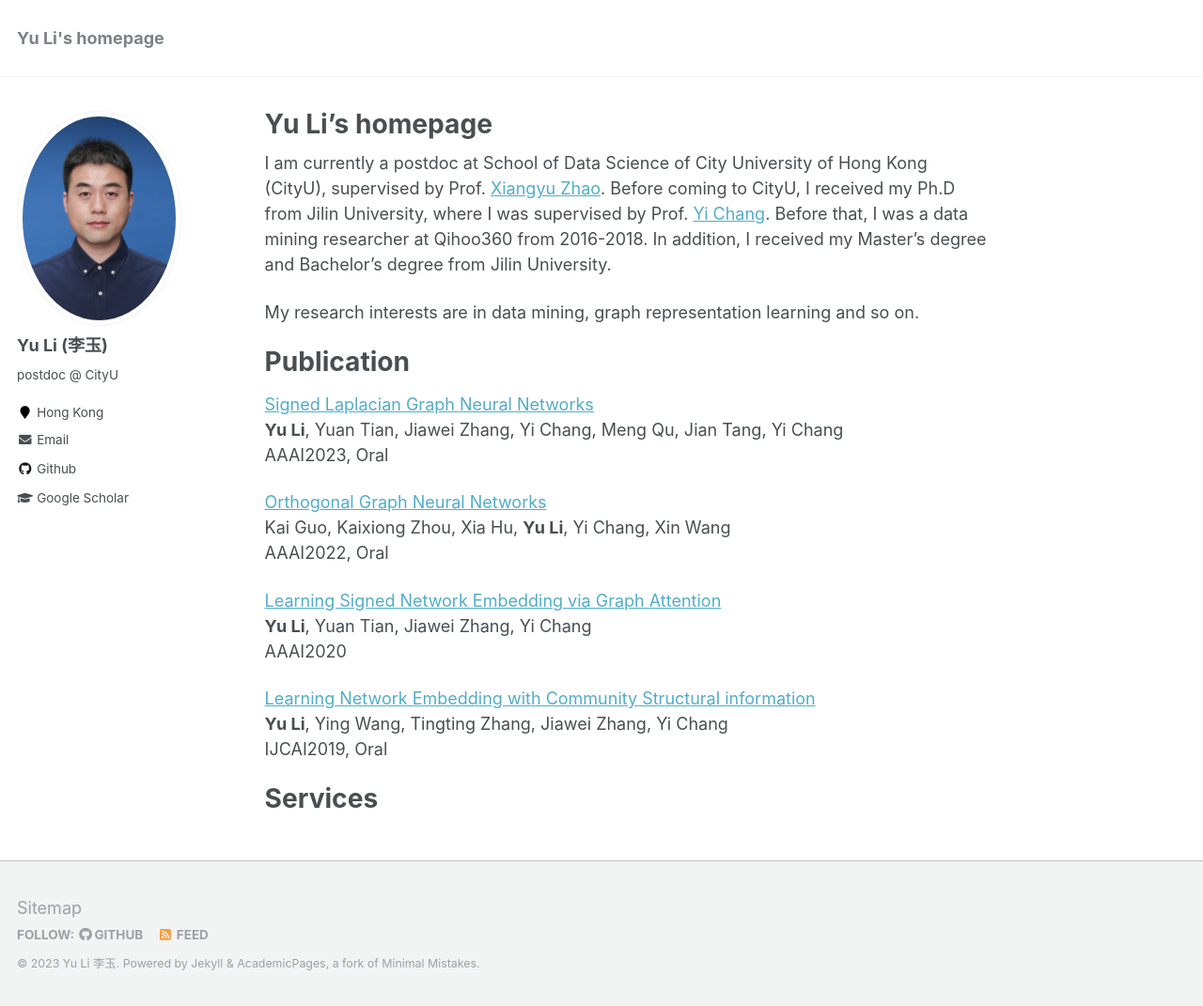
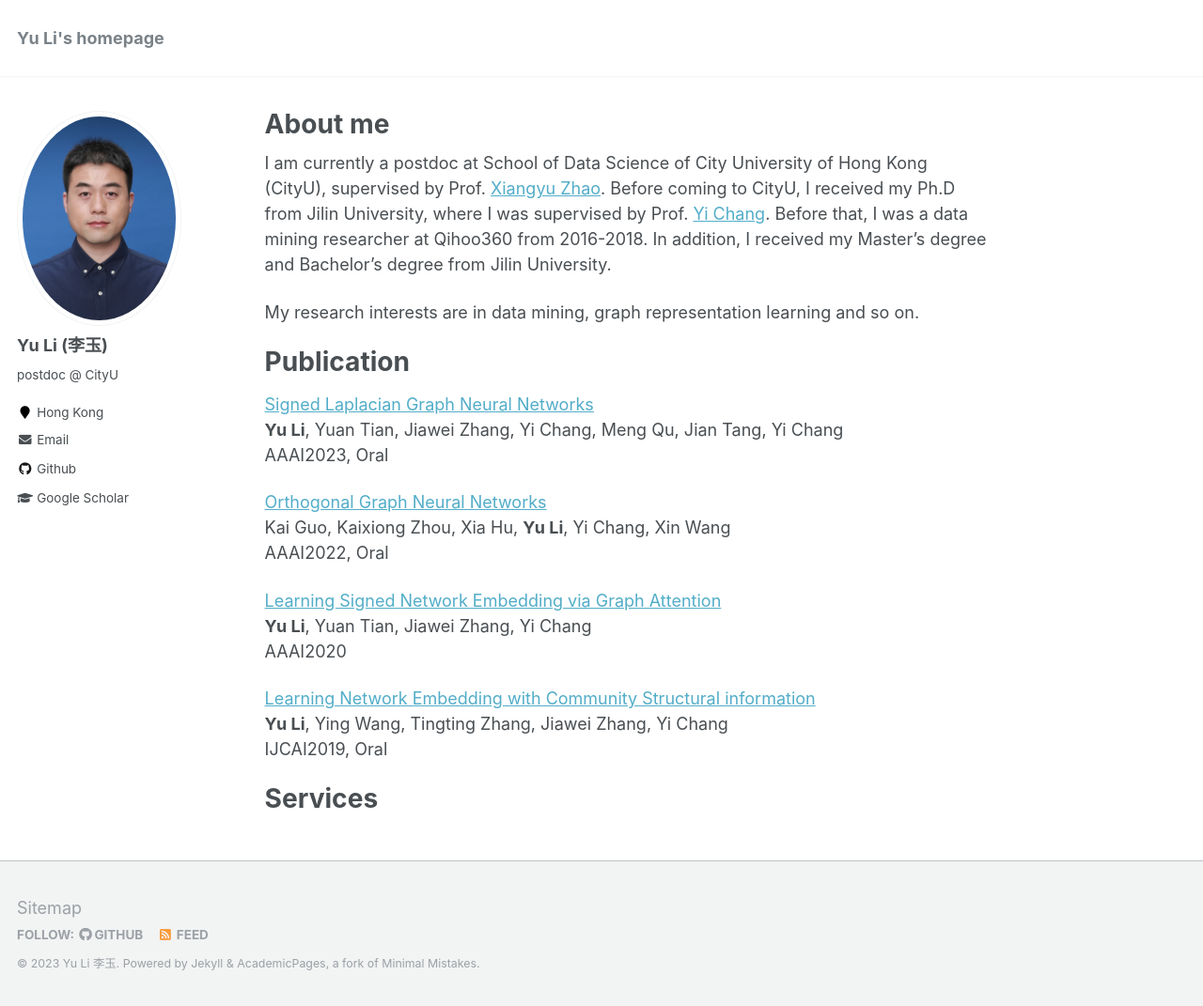
Before and after one commit to liyu1990/liyu1990.github.io, a Jekyll site: the page built from _pages/about.md, in a window 1280 px wide and 1071 px high. Shown: the whole window at 94% size. Built offline with Jekyll 4.4.1, drawn with Linux system fonts in a browser that asks for light colours.

Commit message:
Update about.md

```diff
--- a/_pages/about.md
+++ b/_pages/about.md
@@ -1,7 +1,7 @@
 ---
 permalink: /
-title: "Yu Li's homepage"
-：excerpt: "About me"
+title: "About me"
+excerpt: "About me"
 author_profile: true
 redirect_from:
   - /about/
```
